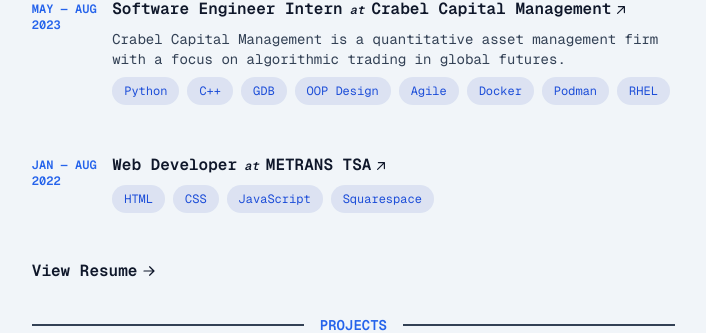
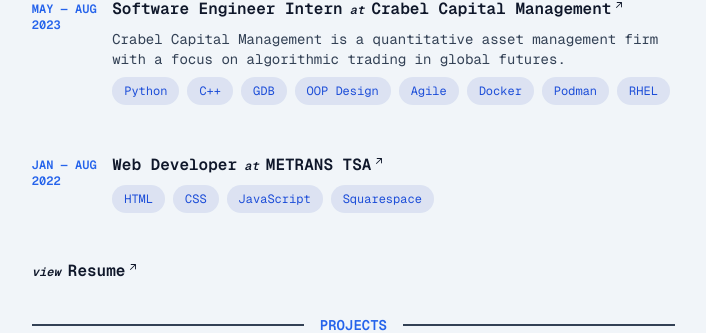
Before and after one commit to brendonzimmer/site, a Next.js app: page / in a window 1280 px wide. Shown: the part 959-1292 px from the top of the page, without its empty margins (509-1215 px from the left). Built offline with nearby package versions, Linux system fonts and the light colour scheme.

Commit message:
refactor + new button styles

```diff
--- a/src/app/_components/experience.tsx
+++ b/src/app/_components/experience.tsx
@@ -1,7 +1,7 @@
-import { Description } from "./pure/description";
-import { InlineLink } from "./pure/inline_link";
-import { LinkArrowUpRightIcon } from "@/icons";
+import { InlineLink } from "@/components/link";
+import { Description } from "./description";
 import { type Experience } from "@/data";
+import { ArrowOutIcon } from "@/icons";
 import { Skills } from "./skills";
 import { cn } from "@/utils";
 
@@ -61,12 +61,12 @@
     <h3>
       <InlineLink
         href={company.url}
-        className="group/link items-baseline font-semibold leading-tight"
+        className="group/link font-semibold leading-tight"
       >
         {role.role}
         <span className="text-xs italic"> at </span>
         {company.name}
-        <LinkArrowUpRightIcon className="ml-0.5 inline-block size-4 transition-transform group-hover/link:-translate-y-1 group-hover/link:translate-x-1 group-focus-visible/link:-translate-y-1 group-focus-visible/link:translate-x-1 motion-reduce:transition-none" />
+        <ArrowOutIcon className="mb-2.5 ml-0.5 inline-block size-3 transition-transform group-hover/link:-translate-y-0.5 group-hover/link:translate-x-0.5 group-focus-visible/link:-translate-y-0.5 group-focus-visible/link:translate-x-0.5 motion-reduce:transition-none" />
       </InlineLink>
       {roles.map(({ role, current }) => (
         <div
--- a/src/app/_components/project.tsx
+++ b/src/app/_components/project.tsx
@@ -1,5 +1,5 @@
-import { Description } from "./pure/description";
-import { InlineLink } from "./pure/inline_link";
+import { InlineLink } from "@/components/link";
+import { Description } from "./description";
 import { type Project } from "@/data";
 import { LinkIcon } from "@/icons";
 import { Skills } from "./skills";
--- a/src/app/_components/skills.tsx
+++ b/src/app/_components/skills.tsx
@@ -1,4 +1,4 @@
-import { Tag } from "./pure/tag";
+import { Tag } from "@/components/tag";
 import { cn } from "@/utils";
 
 export function Skills({
--- a/src/app/_components/socials.tsx
+++ b/src/app/_components/socials.tsx
@@ -1,5 +1,5 @@
 import { GithubIcon, LinkedinIcon } from "@/icons";
-import { InlineLink } from "./pure/inline_link";
+import { InlineLink } from "@/components/link";
 import { cn } from "@/utils";
 
 export function SocialList({ className }: { className?: string }) {
--- a/src/app/page.tsx
+++ b/src/app/page.tsx
@@ -1,10 +1,11 @@
-import { Divider, Separator } from "./_components/pure/separator";
 import { description, experiences, projects } from "@/data";
-import { InlineLink } from "./_components/pure/inline_link";
+import { ArrowRightIcon, ArrowOutIcon } from "@/icons";
 import { Experience } from "./_components/experience";
+import { Separator } from "../components/separator";
 import { SocialList } from "./_components/socials";
+import { InlineLink } from "../components/link";
 import { Project } from "./_components/project";
-import { LinkArrowRightIcon } from "@/icons";
+import { Divider } from "@/components/divider";
 import Link from "next/link";
 import { cn } from "@/utils";
 
@@ -23,18 +24,18 @@
         <Divider text="About" />
 
         {/* Description */}
-        <Section id="about">
+        <section>
           <div className="flex flex-col gap-4">
             {description.map((p) => (
               <p key={p}>{p}</p>
             ))}
           </div>
-        </Section>
+        </section>
 
         <Divider text="Experience" />
 
         {/* Experience */}
-        <Section id="experience">
+        <section>
           <div className="flex flex-col gap-6 lg:gap-12">
             <ol className="flex flex-col gap-6 lg:gap-12">
               {experiences.map((experience) => (
@@ -45,14 +46,19 @@
             </ol>
 
             {/* Resume */}
-            <Button text="View Resume" href="/resume.pdf" target="_blank" />
+            <Button
+              italic="view"
+              text="Resume"
+              href="/resume.pdf"
+              target="_blank"
+            />
           </div>
-        </Section>
+        </section>
 
         <Divider text="Projects" />
 
         {/* Projects */}
-        <Section id="projects">
+        <section>
           <div className="flex flex-col gap-6 lg:gap-12">
             <ol className="flex flex-col gap-6 lg:gap-12">
               {projects
@@ -65,13 +71,13 @@
             </ol>
 
             {/* Project Archive */}
-            <Button text="More Projects" href="/projects" />
+            <Button italic="view" text="Project Archive" href="/projects" />
           </div>
-        </Section>
+        </section>
 
         <Separator />
 
-        {/*  Footer */}
+        {/* Footer */}
         <footer className="flex flex-col gap-4">
           <h3>
             Coded in Visual Studio Code. Built with Next.js and Tailwind CSS.
@@ -84,22 +90,6 @@
         </footer>
       </main>
     </div>
-  );
-}
-
-function Section({
-  id,
-  children,
-  className,
-}: {
-  id: string;
-  children?: React.ReactNode;
-  className?: string;
-}) {
-  return (
-    <section id={id} className={cn(className)}>
-      {children}
-    </section>
   );
 }
 
@@ -126,26 +116,38 @@
   text,
   href,
   target,
+  italic,
 }: {
   text: string;
+  italic?: string;
   href: string;
   target?: React.HTMLAttributeAnchorTarget;
 }) {
+  const icon_cn =
+    "inline-block size-3 transition-colors group-hover/link:text-clr group-focus-visible/link:text-clr motion-reduce:transition-none";
   return (
-    <div className="flex flex-col gap-1">
     <Link
-        className="group/link inline-flex items-center font-semibold leading-tight text-auto+"
-        aria-label={text}
+      className="group/link w-fit font-semibold leading-tight text-auto+"
       href={href}
       target={target}
+      prefetch={target !== "_blank"}
     >
-        <span className="border-b border-transparent pb-px transition group-hover/link:border-clr motion-reduce:transition-none">
+      {italic && (
+        <span className="text-xs lowercase italic transition-colors group-hover/link:text-clr group-focus-visible/link:text-clr">
+          {italic}{" "}
+        </span>
+      )}
+      <span className="border-b-[1.5px] border-transparent pb-px transition group-hover/link:border-clr motion-reduce:transition-none">
         {text}
       </span>
+
       <span className="whitespace-nowrap">
-          <LinkArrowRightIcon className="ml-1 -translate-y-px transition-transform group-hover/link:translate-x-2 group-focus-visible/link:translate-x-2 motion-reduce:transition-none" />
+        {target === "_blank" ? (
+          <ArrowOutIcon className={cn(icon_cn, "mb-2.5 ml-0.5")} />
+        ) : (
+          <ArrowRightIcon className={cn(icon_cn, "mb-0.5 ml-1")} />
+        )}
       </span>
     </Link>
-    </div>
   );
 }
--- a/src/app/_components/pure/separator.tsx
+++ b/src/components/divider.tsx
@@ -1,8 +1,4 @@
 import { cn } from "@/utils";
-
-export function Separator({ className }: { className?: string }) {
-  return <hr className={cn("w-full border-[0.5px] border-auto", className)} />;
-}
 
 export function Divider({
   text,
@@ -15,7 +11,7 @@
 }) {
   return (
     <div className={"flex items-center " + pt}>
-      <Separator className="grow" />
+      <div className="w-full grow border-[0.5px] border-auto" />
       <span
         className={cn(
           "shrink px-4 text-sm font-semibold uppercase text-clr",
@@ -24,7 +20,7 @@
       >
         {text}
       </span>
-      <Separator className="grow" />
+      <div className="w-full grow border-[0.5px] border-auto" />
     </div>
   );
 }
--- /dev/null
+++ b/src/components/separator.tsx
@@ -0,0 +1,5 @@
+import { cn } from "@/utils";
+
+export function Separator({ className }: { className?: string }) {
+  return <hr className={cn("w-full border-[0.5px] border-auto", className)} />;
+}
--- a/src/icons.tsx
+++ b/src/icons.tsx
@@ -6,7 +6,7 @@
     viewBox="0 0 448 512"
     fill="currentColor"
     className={className}
-    aria-hidden="true"
+    aria-label="LinkedIn Link"
   >
     <path d="M416 32H31.9C14.3 32 0 46.5 0 64.3v383.4C0 465.5 14.3 480 31.9 480H416c17.6 0 32-14.5 32-32.3V64.3c0-17.8-14.4-32.3-32-32.3zM135.4 416H69V202.2h66.5V416zm-33.2-243c-21.3 0-38.5-17.3-38.5-38.5S80.9 96 102.2 96c21.2 0 38.5 17.3 38.5 38.5 0 21.3-17.2 38.5-38.5 38.5zm282.1 243h-66.4V312c0-24.8-.5-56.7-34.5-56.7-34.6 0-39.9 27-39.9 54.9V416h-66.4V202.2h63.7v29.2h.9c8.9-16.8 30.6-34.5 62.9-34.5 67.2 0 79.7 44.3 79.7 101.9V416z" />
   </svg>
@@ -18,7 +18,7 @@
     viewBox="0 0 496 512"
     fill="currentColor"
     className={className}
-    aria-hidden="true"
+    aria-label="GitHub Link"
   >
     <path d="M165.9 397.4c0 2-2.3 3.6-5.2 3.6-3.3 .3-5.6-1.3-5.6-3.6 0-2 2.3-3.6 5.2-3.6 3-.3 5.6 1.3 5.6 3.6zm-31.1-4.5c-.7 2 1.3 4.3 4.3 4.9 2.6 1 5.6 0 6.2-2s-1.3-4.3-4.3-5.2c-2.6-.7-5.5 .3-6.2 2.3zm44.2-1.7c-2.9 .7-4.9 2.6-4.6 4.9 .3 2 2.9 3.3 5.9 2.6 2.9-.7 4.9-2.6 4.6-4.6-.3-1.9-3-3.2-5.9-2.9zM244.8 8C106.1 8 0 113.3 0 252c0 110.9 69.8 205.8 169.5 239.2 12.8 2.3 17.3-5.6 17.3-12.1 0-6.2-.3-40.4-.3-61.4 0 0-70 15-84.7-29.8 0 0-11.4-29.1-27.8-36.6 0 0-22.9-15.7 1.6-15.4 0 0 24.9 2 38.6 25.8 21.9 38.6 58.6 27.5 72.9 20.9 2.3-16 8.8-27.1 16-33.7-55.9-6.2-112.3-14.3-112.3-110.5 0-27.5 7.6-41.3 23.6-58.9-2.6-6.5-11.1-33.3 2.6-67.9 20.9-6.5 69 27 69 27 20-5.6 41.5-8.5 62.8-8.5s42.8 2.9 62.8 8.5c0 0 48.1-33.6 69-27 13.7 34.7 5.2 61.4 2.6 67.9 16 17.7 25.8 31.5 25.8 58.9 0 96.5-58.9 104.2-114.8 110.5 9.2 7.9 17 22.9 17 46.4 0 33.7-.3 75.4-.3 83.6 0 6.5 4.6 14.4 17.3 12.1C428.2 457.8 496 362.9 496 252 496 113.3 383.5 8 244.8 8zM97.2 352.9c-1.3 1-1 3.3 .7 5.2 1.6 1.6 3.9 2.3 5.2 1 1.3-1 1-3.3-.7-5.2-1.6-1.6-3.9-2.3-5.2-1zm-10.8-8.1c-.7 1.3 .3 2.9 2.3 3.9 1.6 1 3.6 .7 4.3-.7 .7-1.3-.3-2.9-2.3-3.9-2-.6-3.6-.3-4.3 .7zm32.4 35.6c-1.6 1.3-1 4.3 1.3 6.2 2.3 2.3 5.2 2.6 6.5 1 1.3-1.3 .7-4.3-1.3-6.2-2.2-2.3-5.2-2.6-6.5-1zm-11.4-14.7c-1.6 1-1.6 3.6 0 5.9 1.6 2.3 4.3 3.3 5.6 2.3 1.6-1.3 1.6-3.9 0-6.2-1.4-2.3-4-3.3-5.6-2z" />
   </svg>
@@ -36,7 +36,7 @@
   </svg>
 );
 
-export const LinkArrowUpRightIcon = ({ className }: { className?: string }) => (
+export const ArrowOutIcon = ({ className }: { className?: string }) => (
   <svg
     xmlns="http://www.w3.org/2000/svg"
     viewBox="0 0 20 20"
@@ -52,7 +52,7 @@
   </svg>
 );
 
-export const LinkArrowRightIcon = ({ className }: { className?: string }) => (
+export const ArrowRightIcon = ({ className }: { className?: string }) => (
   <svg
     xmlns="http://www.w3.org/2000/svg"
     viewBox="0 0 20 20"
```
Also changed, not shown: src/app/_components/description.tsx (renamed from src/app/_components/pure/description.tsx), src/app/icon.svg, src/components/link.tsx (renamed from src/app/_components/pure/inline_link.tsx), src/components/tag.tsx (renamed from src/app/_components/pure/tag.tsx). Lines whose indentation alone changed are shown as unchanged.
